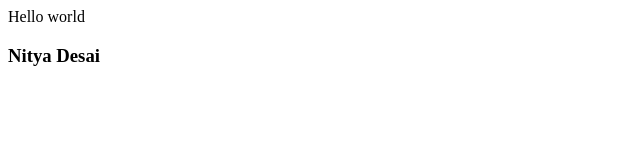
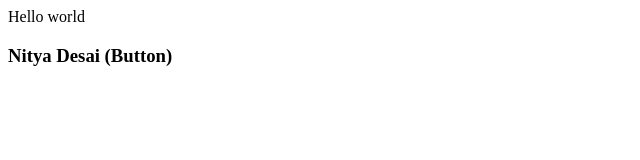
Before and after one commit to NityaDesai-SkyLogic/Nitya, a plain HTML site: page index.html in a window 1280 px wide. Shown: the whole page, without its empty margins (0-640 px from the left). Drawn offline with Linux system fonts and the light colour scheme.

```diff
--- a/index.html
+++ b/index.html
@@ -1,2 +1,2 @@
 <p>Hello world</p>
-<h3>Nitya Desai</h3>
+<h3>Nitya Desai (Button)</h3>
```
